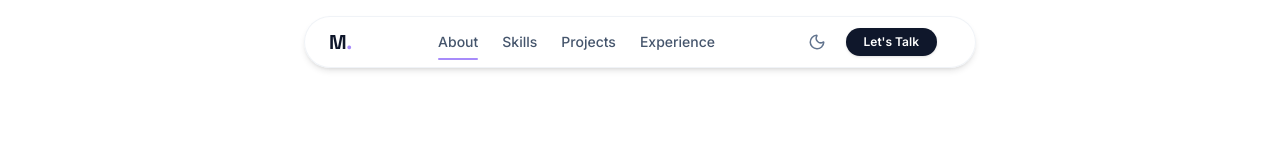
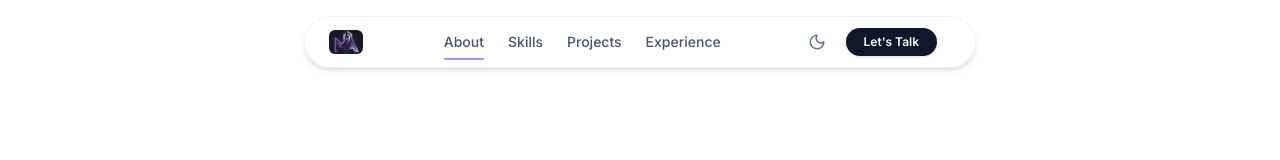
Before and after one commit to MarwaAshraf1812/My_Portfolio, a React (Vite) app: page / in a window 1280 px wide. Shown: the top 160 px of the page. Built offline with nearby package versions, Linux system fonts and the light colour scheme.

Commit message:
feat: replace text-based logo with custom image in navbar and update site favicon

```diff
--- a/index.html
+++ b/index.html
@@ -2,7 +2,7 @@
 <html lang="en">
   <head>
     <meta charset="UTF-8" />
-    <link rel="icon" type="image/svg+xml" href="/favicon.svg" />
+    <link rel="icon" type="image/png" href="/logo.png" />
     <meta name="viewport" content="width=device-width, initial-scale=1.0" />
     <title>Marwa Ashraf | Portfolio</title>
   </head>
--- a/src/components/Footer.jsx
+++ b/src/components/Footer.jsx
@@ -4,9 +4,9 @@ export default function Footer() {
   return (
     <footer className="border-t border-slate-100 dark:border-slate-900 py-8 bg-slate-50 dark:bg-[#0D0D0F]">
       <div className="max-w-6xl mx-auto px-6 flex flex-col sm:flex-row items-center justify-between text-sm text-slate-500 dark:text-[#9CA3AF] space-y-4 sm:space-y-0">
-        <h1 className="font-display font-black text-xl tracking-tight text-slate-900 dark:text-white">
-          M<span className="text-[#A78BFA]">.</span>
-        </h1>
+        <div className="flex items-center">
+          <img src="/logo.png" alt="Marwa Ashraf Logo" className="h-6 w-auto rounded-md" />
+        </div>
         <p>© {new Date().getFullYear()} Marwa Ashraf Abdullah All rights reserved.</p>
       </div>
     </footer>
--- a/src/components/Navbar.jsx
+++ b/src/components/Navbar.jsx
@@ -39,9 +39,9 @@ export default function Navbar({ isDark, setIsDark, activeSection }) {
         >
           <a
             href="#about"
-            className="font-display font-black text-xl tracking-tight text-slate-900 dark:text-white hover:opacity-90 transition-opacity"
+            className="flex items-center hover:opacity-95 transition-opacity"
           >
-            M<span className="text-[#A78BFA]">.</span>
+            <img src="/logo.png" alt="Marwa Ashraf Logo" className="h-6 w-auto rounded-md" />
           </a>
 
           <div className="hidden sm:flex items-center space-x-6">
```
Also changed, not shown: public/logo.png (added).
